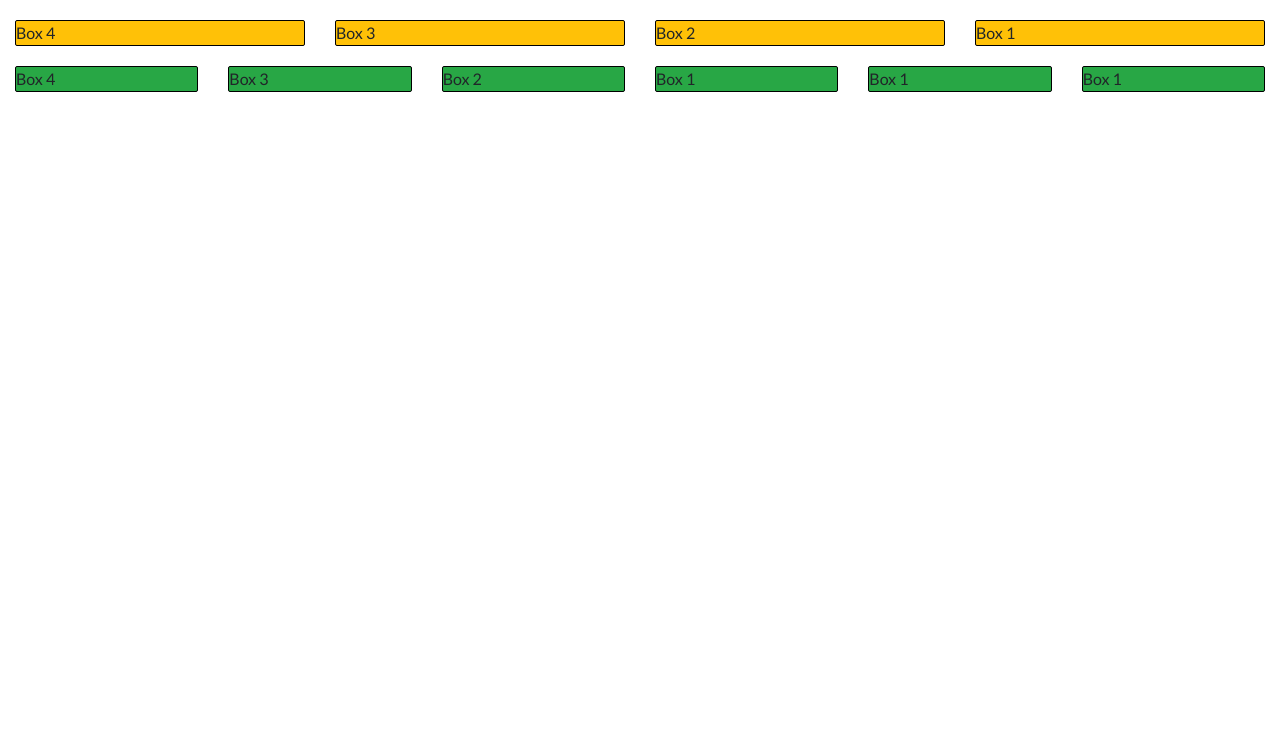
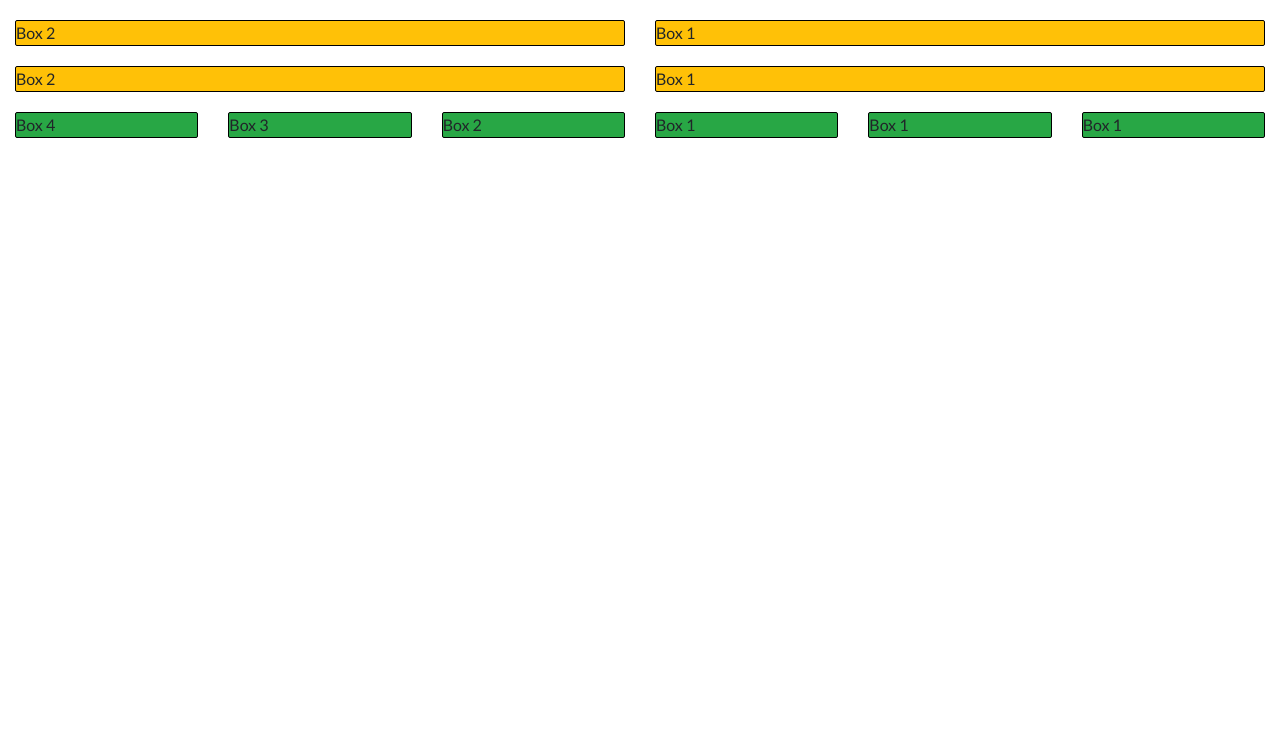
Before and after one commit to thorole/bootstrap-grid, a plain HTML site: page index.html in a window 1280 px wide. Shown: the part 58-800 px from the top of the page. Drawn offline with nearby package versions, Linux system fonts and the light colour scheme.

Commit message:
Added bootstrap responsivness to container1.

```diff
--- a/css/style.css
+++ b/css/style.css
@@ -53,7 +53,7 @@ nav a:hover {
     clear: both;
 }
 
-.col-lg-3 div {
+.col-md-6 div {
     border: 1px solid black;
     border-radius: 2px;
     margin-top: 10px;
--- a/index.html
+++ b/index.html
@@ -32,16 +32,16 @@
     </div>
 		<div id="bootstrapbox3" class="container-fluid">
 			<div class="row">
-				<div class="col-lg-3">
-					<div class="bg-warning">Box 4</div>
-				</div>
-				<div class="col-lg-3">
-					<div class="bg-warning">Box 3</div>
-				</div>
-				<div class="col-lg-3">
+				<div class="col-md-6">
 					<div class="bg-warning">Box 2</div>
 				</div>
-				<div class="col-lg-3">
+				<div class="col-md-6">
+					<div class="bg-warning">Box 1</div>
+				</div>
+				<div class="col-md-6">
+					<div class="bg-warning">Box 2</div>
+				</div>
+				<div class="col-md-6">
 					<div class="bg-warning">Box 1</div>
 				</div>
 			</div>
```
